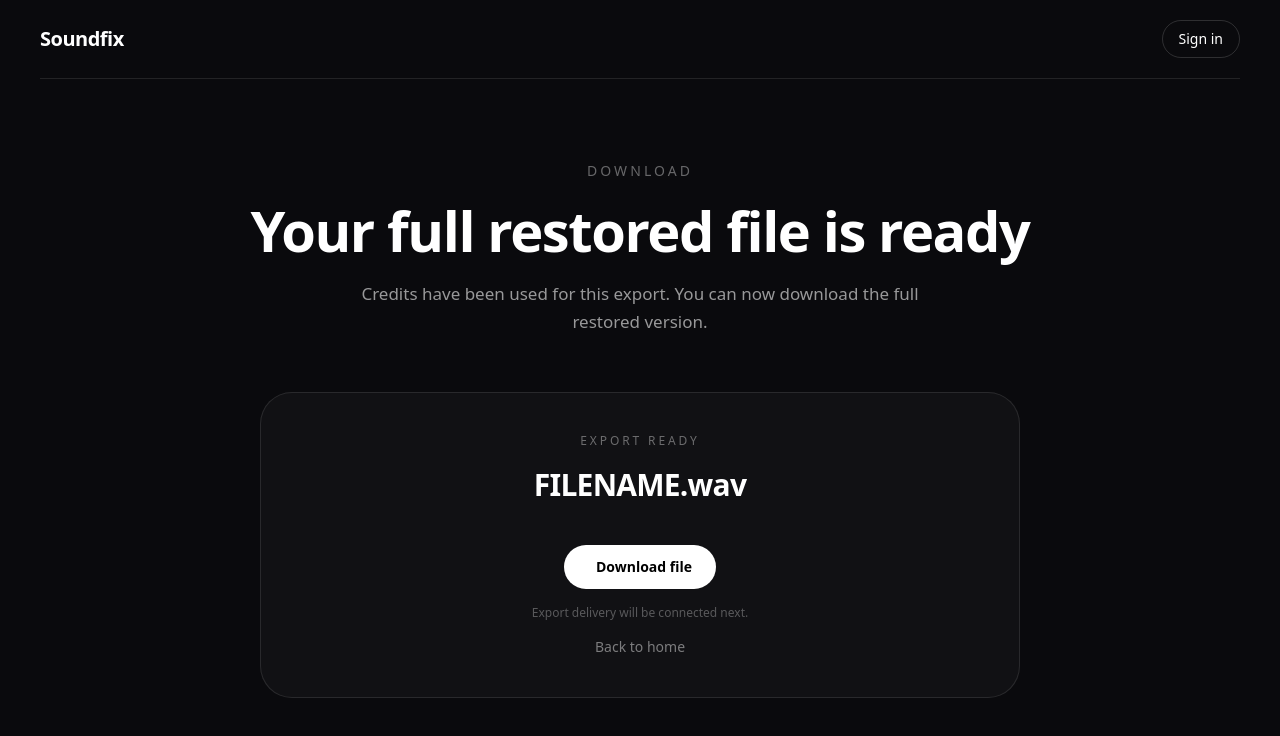
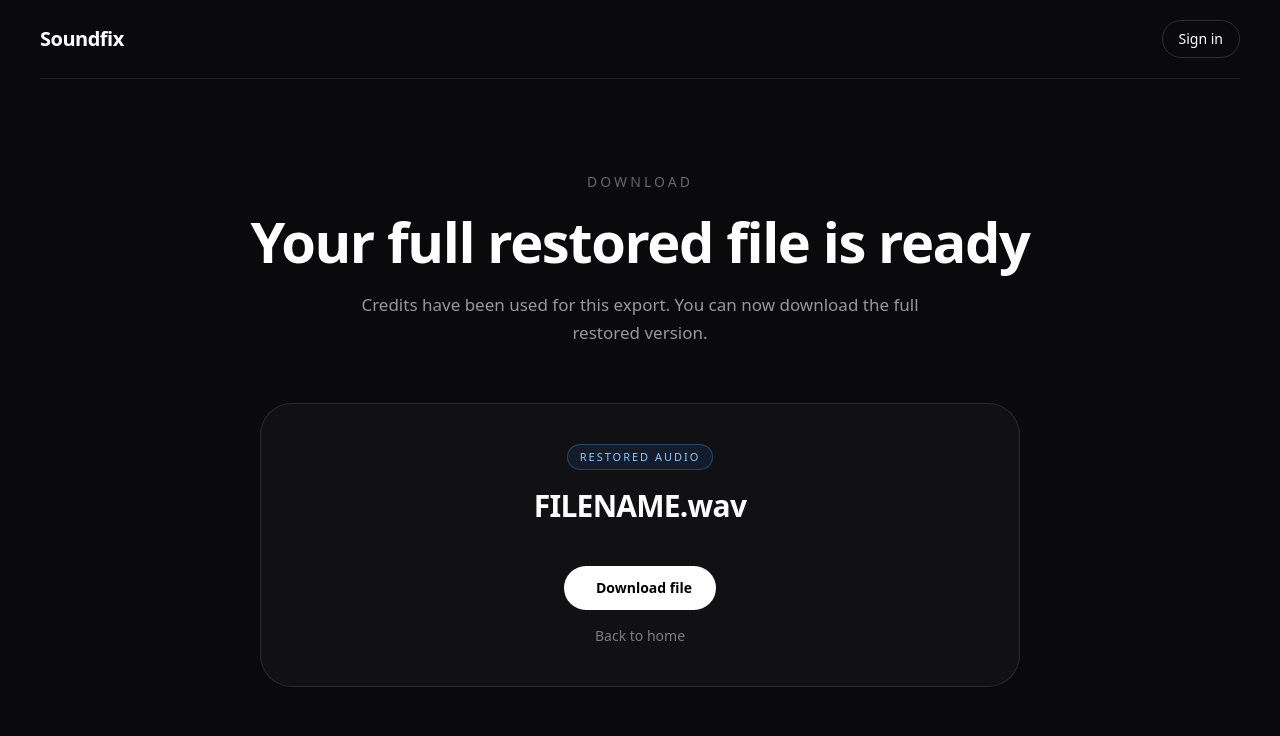
Before and after one commit to cocoro-sugiura/soundfix, a Next.js app in the folder frontend/: page /download in a window 1280 px wide. Shown: the top 736 px of the page. Built offline with nearby package versions, Linux system fonts and the light colour scheme; some icons are missing.

Commit message:
Convert export status to labeled badge

```diff
--- a/frontend/app/download/page.tsx
+++ b/frontend/app/download/page.tsx
@@ -41,9 +41,11 @@ export default async function DownloadPage({
 
           <div className="mt-14 w-full max-w-[760px] rounded-[32px] border border-white/10 bg-white/[0.03] p-8 sm:p-10">
             <div className="flex flex-col items-center text-center">
-              <p className="text-xs font-medium uppercase tracking-[0.24em] text-white/38">
-                Export ready
-              </p>
+            <div className="inline-flex items-center rounded-full border border-blue-400/30 bg-blue-500/10 px-3 py-1">
+              <span className="text-[11px] font-medium uppercase tracking-[0.18em] text-blue-300">
+                Restored audio
+              </span>
+            </div>
 
               <p className="mt-4 break-all text-2xl font-semibold tracking-tight text-white sm:text-[30px]">
                 {fileName}
@@ -55,10 +57,6 @@ export default async function DownloadPage({
                 <i className="fa-solid fa-arrow-down-to-bracket" aria-hidden="true" />
                 <span>Download file</span>
               </button>
-
-              <p className="text-xs text-white/30">
-                Export delivery will be connected next.
-              </p>
 
               <Link
                 href="/"
```
